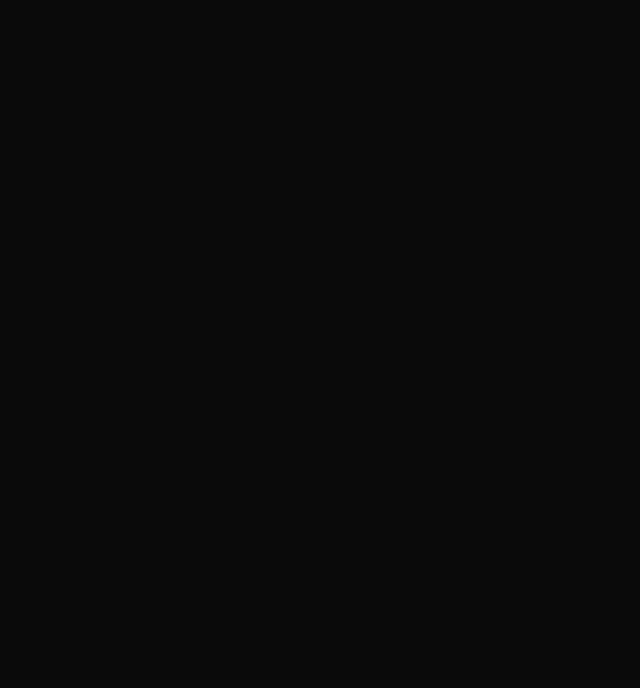
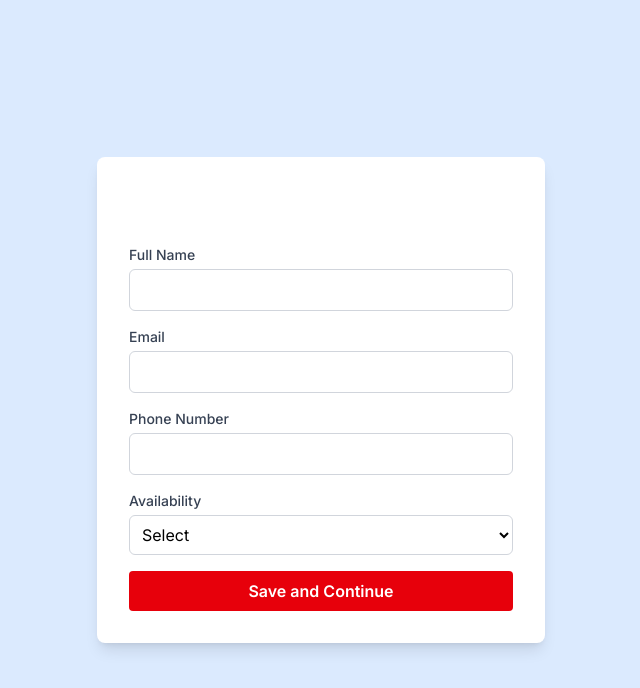
Before and after one commit to FARINATTAR/WeExistProject, a React (Vite) app in the folder weexist-frontend/: page /volunteer/profile in a window 1280 px wide. Before the commit this address had no page. Shown: the top 688 px of the page, without its empty margins (319-959 px from the left). Built offline with nearby package versions, Linux system fonts and the light colour scheme; a web font is replaced by a local one.

Commit message:
Basic Volunteer Page Setup and Navigation

```diff
--- a/weexist-frontend/src/App.jsx
+++ b/weexist-frontend/src/App.jsx
@@ -40,6 +40,11 @@ import DonationPage from "./pages/Donate";
 import LeftOverToLife from "./pages/LeftOverToLife";
 import VerifyOtp from "./pages/VerifyOtp";
 import RoleSelection from "./pages/RoleSelectionPage";
+import VolunteerRoutes from "./routes/VolunteerRoutes";
+import VolunteerProfile from "./pages/Volunteer/VolunteerProfile";
+import VolunteerThankyou from "./pages/Volunteer/VolunteerThankYou";
+
+
 const App = () => {
   return (
     <div className="App">
@@ -54,6 +59,11 @@ const App = () => {
         <Route path="/donate" element={<DonationPage />} />
         <Route path="/verify-otp" element={<VerifyOtp />} />
         <Route path="/choose-role" element={<RoleSelection />} />
+        <Route path="/volunteer/*" element={<VolunteerRoutes />} />
+        <Route path="/volunteer/profile" element={<VolunteerProfile />} />
+        <Route path="/volunteer/thankyou" element={<VolunteerThankyou />} />
+        {/* Add more routes as needed */}
+        {/* Redirect to home if no route matches */}
       </Routes>
     </div>
   );
--- a/weexist-frontend/src/Components/Navbar.jsx
+++ b/weexist-frontend/src/Components/Navbar.jsx
@@ -31,6 +31,7 @@ export default function Navbar() {
 
         {/* Signup & Login Buttons */}
         <div className="hidden md:flex space-x-4">
+          <Link to="/choose-role" className="px-4 py-2 bg-gray-800 text-white rounded-lg hover:bg-blue-500 transition">Roles</Link>
           <Link to="/login" className="px-4 py-2 bg-gray-800 text-white rounded-lg hover:bg-blue-500 transition">Login</Link>
           <Link to="/signup" className="px-4 py-2 bg-blue-500 text-white rounded-lg hover:bg-blue-700 transition">Sign Up</Link>
         </div>
--- /dev/null
+++ b/weexist-frontend/src/pages/Volunteer/VolunteerDashboard.jsx
@@ -0,0 +1,9 @@
+import React from 'react'
+
+export default function VolunteerDashboard() {
+  return (
+    <div>
+
+    </div>
+  )
+}
--- /dev/null
+++ b/weexist-frontend/src/pages/Volunteer/VolunteerMain.jsx
@@ -0,0 +1,49 @@
+import React from 'react';
+import { useNavigate } from 'react-router-dom';
+import { Users, Heart, ClipboardCheck } from 'lucide-react'; // if you're using lucide icons
+
+const VolunteerMain = () => {
+  const navigate = useNavigate();
+
+  const handleContinue = () => {
+    navigate('/volunteer/profile');
+  };
+
+  return (
+    <div className="min-h-screen bg-gradient-to-b from-blue-100 to-blue-200 flex items-center justify-center px-4">
+      <div className="bg-white rounded-xl shadow-xl p-8 max-w-2xl w-full text-center space-y-6">
+        <h1 className="text-3xl font-bold text-gray-800">Become a Volunteer 🙌</h1>
+        <p className="text-gray-600">Here's how you can make an impact:</p>
+
+        <div className="grid sm:grid-cols-3 gap-6 text-gray-700 mt-6">
+          <div className="flex flex-col items-center">
+            <Users className="h-10 w-10 text-blue-500 mb-2" />
+            <p className="font-semibold">Join a Community</p>
+            <p className="text-sm text-gray-500">Meet like-minded changemakers</p>
+          </div>
+
+          <div className="flex flex-col items-center">
+            <Heart className="h-10 w-10 text-red-500 mb-2" />
+            <p className="font-semibold">Serve with Purpose</p>
+            <p className="text-sm text-gray-500">Help those who truly need support</p>
+          </div>
+
+          <div className="flex flex-col items-center">
+            <ClipboardCheck className="h-10 w-10 text-green-500 mb-2" />
+            <p className="font-semibold">Simple Steps</p>
+            <p className="text-sm text-gray-500">Just fill the form and get started!</p>
+          </div>
+        </div>
+
+        <button
+          onClick={handleContinue}
+          className="mt-8 bg-red-600 hover:bg-red-700 text-white font-semibold py-2 px-6 rounded shadow transition"
+        >
+          Continue to Form
+        </button>
+      </div>
+    </div>
+  );
+};
+
+export default VolunteerMain;
--- /dev/null
+++ b/weexist-frontend/src/pages/Volunteer/VolunteerProfile.jsx
@@ -0,0 +1,77 @@
+import React, { useState } from 'react';
+import { useNavigate } from 'react-router-dom';
+
+const VolunteerProfile = () => {
+  const [availability, setAvailability] = useState("");
+  const navigate = useNavigate(); // ✅ You missed this
+
+  const handleSubmit = (e) => {
+    e.preventDefault();
+    console.log("Form submitted!"); // Optional debug
+    navigate('/volunteer/thankyou'); // ✅ Redirect on submit
+  };
+
+  return (
+    <div className="min-h-screen bg-blue-100 flex items-center justify-center">
+      <div className="bg-white rounded-lg shadow-lg p-8 w-full max-w-md">
+        <h2 className="text-2xl font-semibold mb-6 text-center">Complete Your Profile</h2>
+        <form onSubmit={handleSubmit} className="flex flex-col gap-4">
+          <div>
+            <label className="block text-sm font-medium text-gray-700 mb-1">Full Name</label>
+            <input
+              type="text"
+              name="name"
+              className="w-full border border-gray-300 rounded-md p-2 focus:outline-none focus:ring-2 focus:ring-red-500"
+              required
+            />
+          </div>
+
+          <div>
+            <label className="block text-sm font-medium text-gray-700 mb-1">Email</label>
+            <input
+              type="email"
+              name="email"
+              className="w-full border border-gray-300 rounded-md p-2 focus:outline-none focus:ring-2 focus:ring-red-500"
+              required
+            />
+          </div>
+
+          <div>
+            <label className="block text-sm font-medium text-gray-700 mb-1">Phone Number</label>
+            <input
+              type="tel"
+              name="phone"
+              className="w-full border border-gray-300 rounded-md p-2 focus:outline-none focus:ring-2 focus:ring-red-500"
+              required
+            />
+          </div>
+
+          <div>
+            <label className="block text-sm font-medium text-gray-700 mb-1">Availability</label>
+            <select
+              name="availability"
+              value={availability}
+              onChange={(e) => setAvailability(e.target.value)}
+              className="w-full border border-gray-300 rounded-md p-2 focus:outline-none focus:ring-2 focus:ring-red-500 text-black"
+              required
+            >
+              <option value="" disabled hidden>Select</option>
+              <option value="weekdays">Weekdays</option>
+              <option value="weekends">Weekends</option>
+              <option value="both">Both</option>
+            </select>
+          </div>
+
+          <button
+            type="submit"
+            className="bg-red-600 hover:bg-red-700 text-white font-semibold py-2 px-4 rounded transition"
+          >
+            Save and Continue
+          </button>
+        </form>
+      </div>
+    </div>
+  );
+};
+
+export default VolunteerProfile;
--- /dev/null
+++ b/weexist-frontend/src/pages/Volunteer/VolunteerTasks.jsx
@@ -0,0 +1,9 @@
+import React from 'react'
+
+export default function VolunteerTasks() {
+  return (
+    <div>
+
+    </div>
+  )
+}
--- /dev/null
+++ b/weexist-frontend/src/pages/Volunteer/VolunteerThankYou.jsx
@@ -0,0 +1,23 @@
+import React from 'react';
+import { CheckCircle } from 'lucide-react';
+import { Link } from 'react-router-dom';
+
+const VolunteerThankYou = () => {
+  return (
+    <div className="min-h-screen flex items-center justify-center bg-green-50 px-4">
+      <div className="bg-white p-8 rounded-xl shadow-md max-w-md text-center">
+        <CheckCircle className="w-12 h-12 text-green-500 mx-auto mb-4" />
+        <h2 className="text-2xl font-bold mb-2">Thank You for Volunteering!</h2>
+        <p className="text-gray-600 mb-6">
+          Your submission has been received. Our team will get in touch with you soon. 🌟
+        </p>
+
+        <Link to="/" className="text-red-600 hover:underline font-semibold">
+          ← Back to Home
+        </Link>
+      </div>
+    </div>
+  );
+};
+
+export default VolunteerThankYou;
--- /dev/null
+++ b/weexist-frontend/src/routes/VolunteerRoutes.jsx
@@ -0,0 +1,21 @@
+// src/routes/VolunteerRoutes.jsx
+import React from 'react';
+import { Routes, Route } from 'react-router-dom';
+import Volunteer from '../pages/Volunteer/VolunteerMain'; // layout
+import VolunteerProfile from '../pages/Volunteer/VolunteerProfile';
+import VolunteerDashboard from '../pages/Volunteer/VolunteerDashboard';
+import VolunteerTasks from '../pages/Volunteer/VolunteerTasks';
+
+const VolunteerRoutes = () => {
+  return (
+    <Routes>
+      <Route path="/" element={<Volunteer />}>
+        <Route path="profile" element={<VolunteerProfile />} />
+        <Route path="dashboard" element={<VolunteerDashboard />} />
+        <Route path="tasks" element={<VolunteerTasks />} />
+      </Route>
+    </Routes>
+  );
+};
+
+export default VolunteerRoutes;
```
Also changed, not shown: weexist-frontend/src/Components/RoleSelectionComponent.jsx (+41 -4 lines), weexist-frontend/src/Components/Vounteer/SkillSelector.jsx (added).
